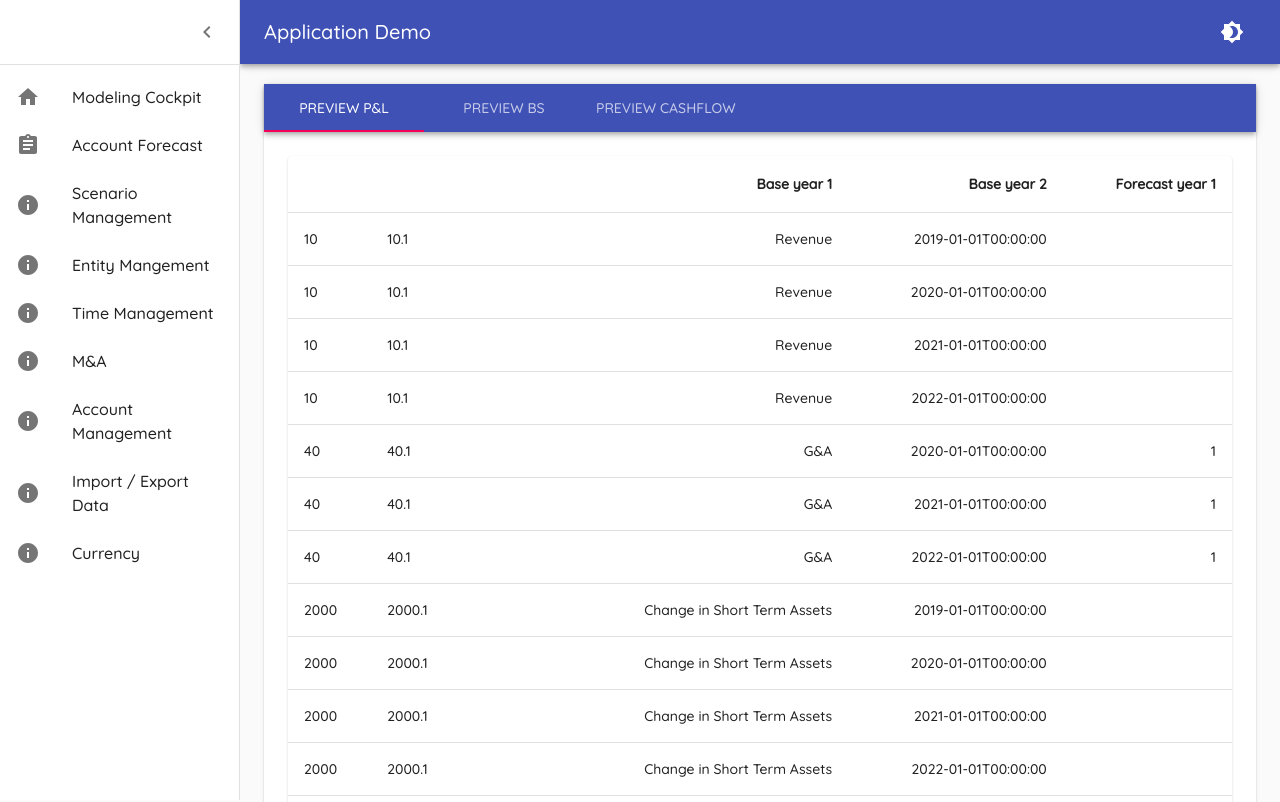
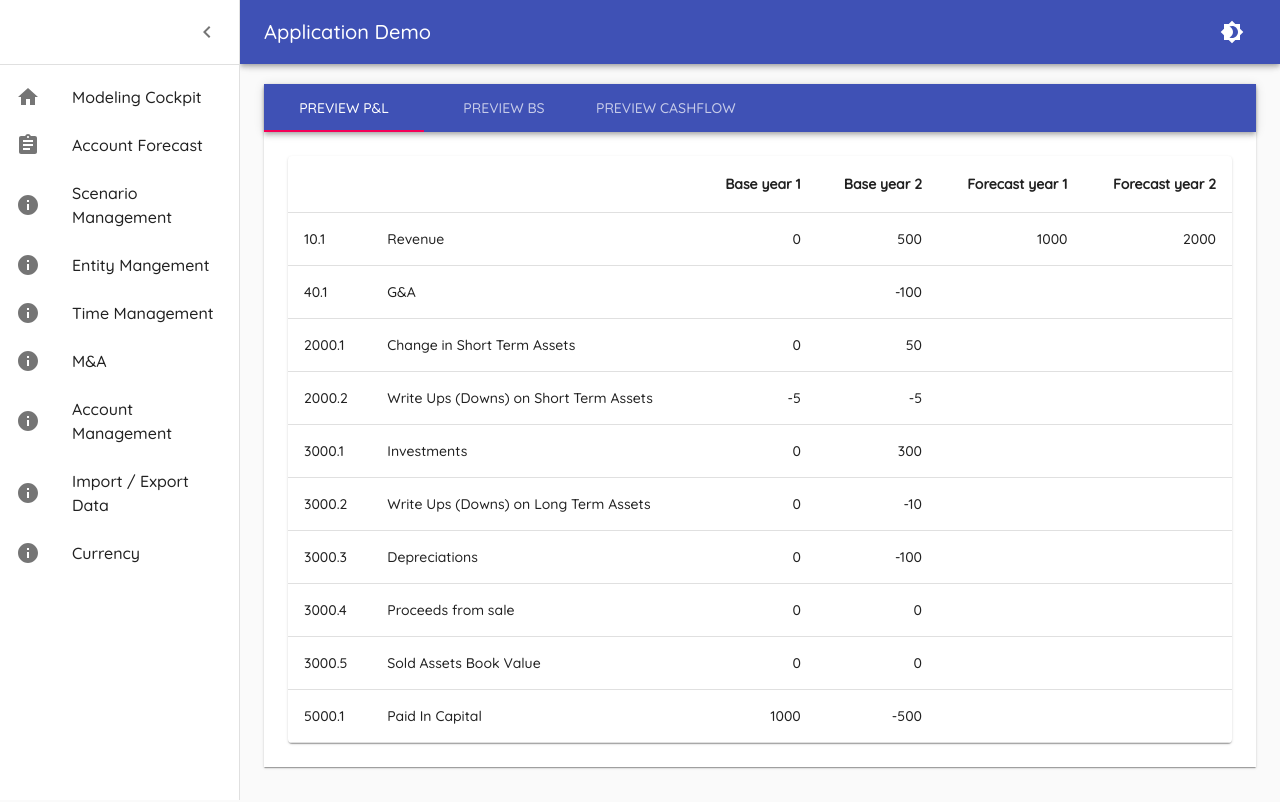
Before and after one commit to GoopyLotus5844/ReactDemo2, a React (Create React App) app in the folder ClientApp/: page /modeling in a window 1280 px wide. Shown: the top 802 px of the page. Built offline with nearby package versions, Linux system fonts and the light colour scheme.

Commit message:
new data display format

```diff
--- a/ClientApp/src/Components/ExperimentalTable.js
+++ b/ClientApp/src/Components/ExperimentalTable.js
@@ -20,8 +20,8 @@ const _ExperimentalTable = (props) => {
     const [data, setData] = useState([]);
     const [loading, setLoading] = useState(true);
 
-    const populateWeatherData = () => {
-        setData(stuff);
+    const populateWeatherData = async () => {
+        setData(process(stuff));
         setLoading(false);
     }
 
@@ -38,22 +38,43 @@ const _ExperimentalTable = (props) => {
                             <TableCell className={classes.titleCell} >Base year 1</TableCell>
                             <TableCell className={classes.titleCell} >Base year 2</TableCell>
                             <TableCell className={classes.titleCell} >Forecast year 1</TableCell>
+                            <TableCell className={classes.titleCell} >Forecast year 2</TableCell>
                         </TableRow>
                     </TableHead>
                     <TableBody>
                         {data.map(row => (
-                            <TableRow key={row.date}>
-                                <TableCell component="th" scope="row">{row.parentid}</TableCell>
-                                <TableCell>{row.childid}</TableCell>
-                                <TableCell align="right">{row.accountname}</TableCell>
-                                <TableCell align="right">{row.period}</TableCell>
-                                <TableCell align="right">{row.ftypeid}</TableCell>
+                            <TableRow key={row.accountname}>
+                                <TableCell component="th" scope="row">{row.childid}</TableCell>
+                                <TableCell>{row.accountname}</TableCell>
+                                <TableCell align="right">{row.values[0]}</TableCell>
+                                <TableCell align="right">{row.values[1]}</TableCell>
+                                <TableCell align="right">{row.values[2]}</TableCell>
+                                <TableCell align="right">{row.values[3]}</TableCell>
                             </TableRow>
                         ))}
                     </TableBody>
                 </Table>
             </TableContainer>
         );
+    }
+
+    const process = (data) => {
+        let newData = [];
+        let lastChildId = -1;
+        let workingRow;
+        for (const item of data) {
+            if (lastChildId != item.childid) {
+                if(lastChildId != -1) newData.push(workingRow);
+                lastChildId = item.childid;
+                workingRow = {
+                    'childid': item.childid,
+                    'accountname': item.accountname,
+                    'values': []
+                }
+            }
+            workingRow.values[new Date(item.period).getFullYear() - 2019] = item.amounts_per_child_account_per_year;
+        }
+        return newData;
     }
 
     return (
```
